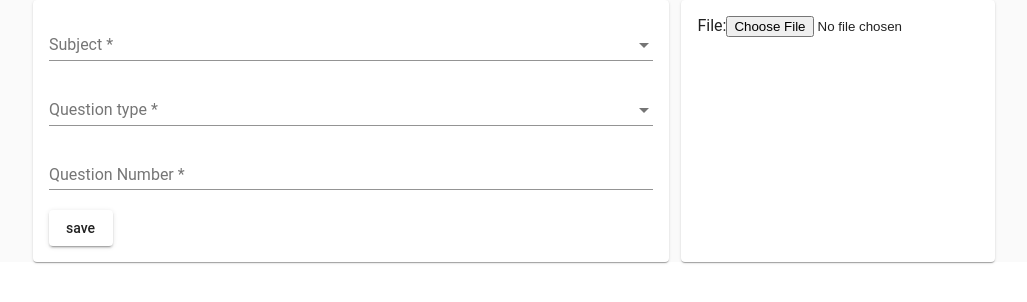
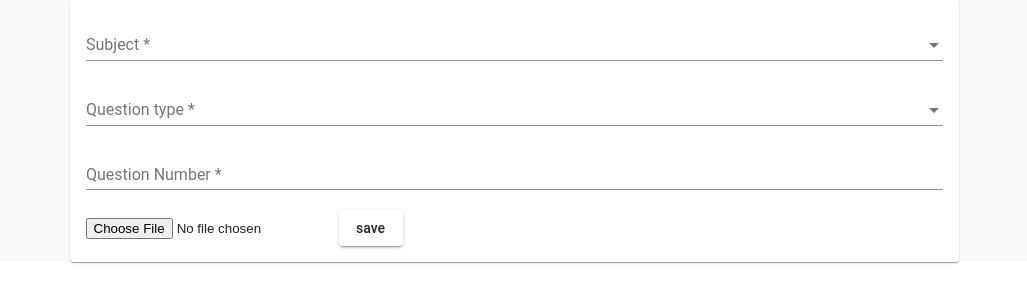
Before and after one commit to dasaCoder/ALPapers, an Angular app: page / in a window 1280 px wide. Shown: the top 302 px of the page, without its empty margins (126-1153 px from the left). Built offline with nearby package versions, Linux system fonts and the light colour scheme; what angularfire2 would draw is missing.

Commit message:
upload file utility

```diff
--- a/src/app/app.component.html
+++ b/src/app/app.component.html
@@ -1,7 +1,7 @@
 <div class="container" fxLayout="row" fxLayout.xs="column" fxLayoutWrap fxLayoutGap="1%" fxLayoutAlign="center">
 
     <mat-card>
-      <form class="example-form" [formGroup]="paperForm" (ngSubmit)="onFormSubmit()">
+      <form class="example-form" [formGroup]="paperForm" (ngSubmit)="upload()">
 
         <mat-form-field class="example-full-width">
           <mat-label>Subject</mat-label>
@@ -32,14 +32,18 @@
 
         </mat-form-field>
 
+
+        <input mat-input type="file" (change)="setImage($event)" accept=".png,.jpg" />
+
+
         <button mat-raised-button type="submit">save</button>
 
       </form>
     </mat-card>
 
-    <mat-card>
+    <!-- <mat-card>
       <label for="file">File:</label>
-      <input type="file" (change)="upload($event)" accept=".png,.jpg" />
-    </mat-card>
+      <input mat-input type="file" (change)="upload($event)" accept=".png,.jpg" />
+    </mat-card> -->
 
   </div>
--- a/src/app/app.component.ts
+++ b/src/app/app.component.ts
@@ -18,7 +18,8 @@ export class AppComponent {
   task: AngularFireUploadTask;
   ref: AngularFireStorageReference;
   downloadURL :Observable<any>;
-  image:string;
+  imageURL:string;
+  imageFile: any;
 
   paperForm = new FormGroup({
 
@@ -52,30 +53,39 @@ export class AppComponent {
     }
   }
 
-  upload(event) {
-      // create a random id
-    const randomId = Math.random().toString(36).substring(2);
+  setImage(event) {
+    this.imageFile = event.target.files[0]
+  }
+
+  upload() {
+
+    if(this.imageFile == undefined) {
+      alert("Please upload file");
+      return;
+    }
+    // create a random id
+    const randomId = Math.floor(Date.now() / 1000).toString();
     // create a reference to the storage bucket location
     this.ref = this.afStorage.ref(randomId);
     // the put method creates an AngularFireUploadTask
     // and kicks off the upload
-    this.task = this.ref.put(event.target.files[0]);
+    this.task = this.ref.put(this.imageFile);
     this.task.snapshotChanges().pipe(
       finalize(() => {
         this.downloadURL = this.ref.getDownloadURL()
         this.downloadURL.subscribe(url => {
-          this.image = url;
-          console.log(this.image);
+          this.imageURL = url;
+          console.log(this.imageURL);
+
+          this.saveOnFirestore();
         });
 
       })
-    )
-    .subscribe(() => {
-
-      console.log(this.image);
-    });
-
+    ).subscribe();
 
   }
 
+  saveOnFirestore() {
+
+  }
 }
```
